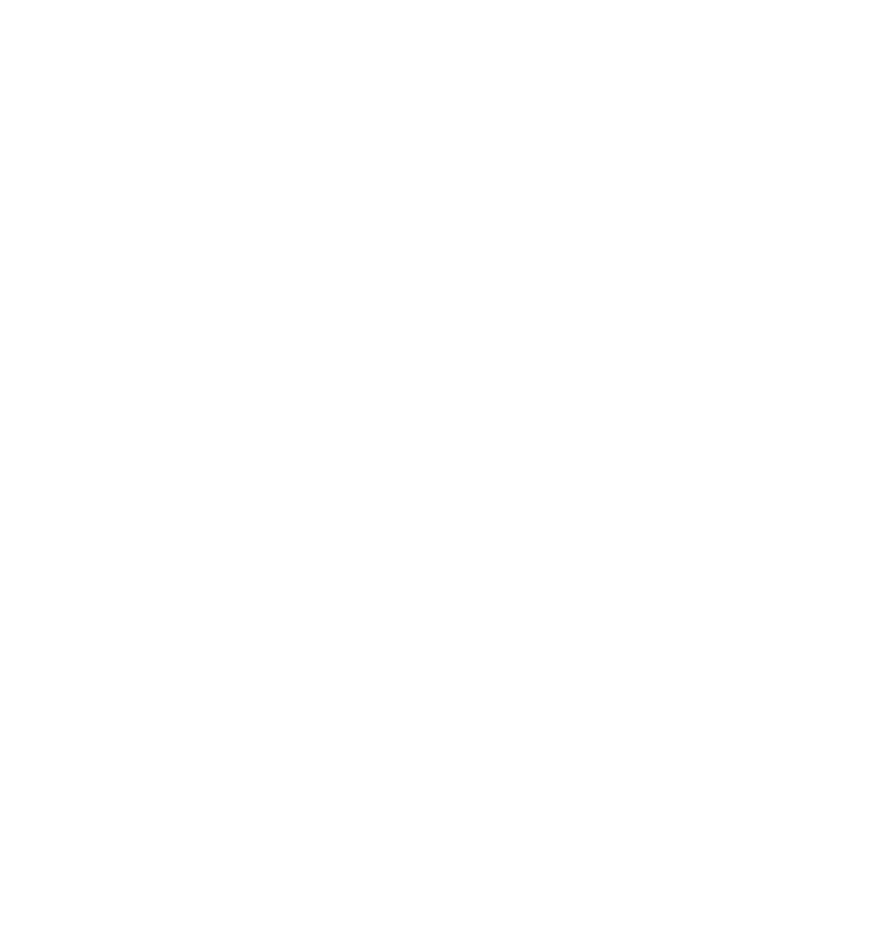
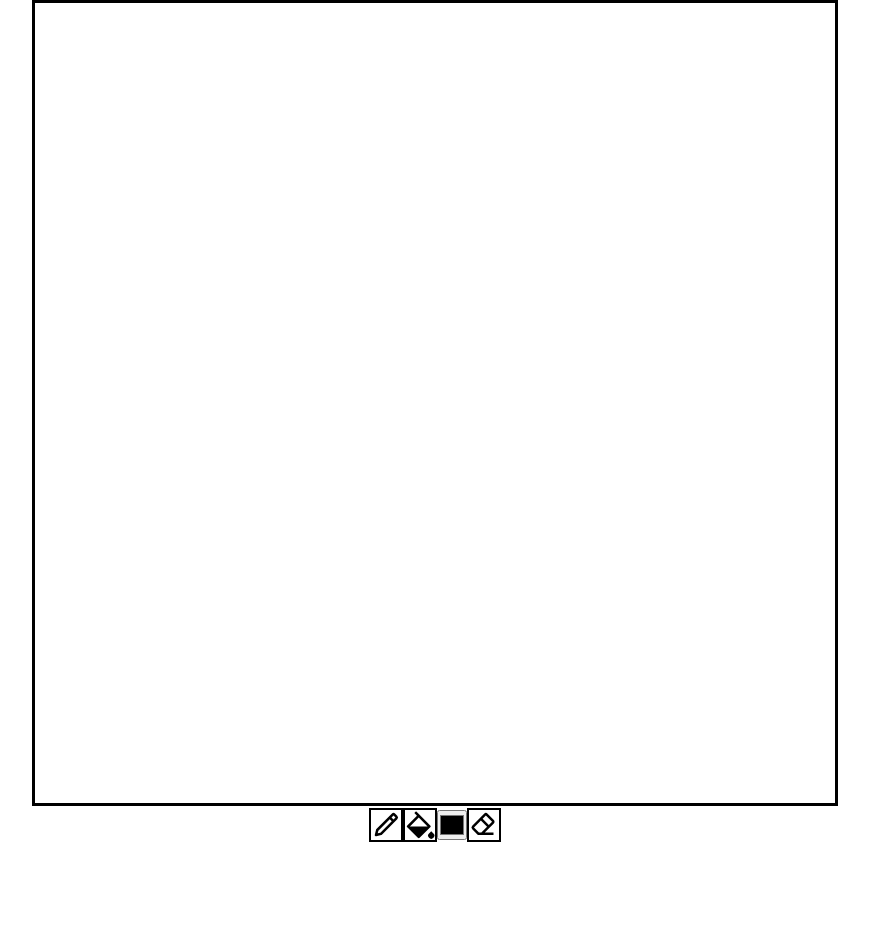
Before and after one commit to abdur-rafi/Skribbl-Clone, a React (Create React App) app: page / in a window 1280 px wide. Shown: the top 952 px of the page, without its empty margins (205-1074 px from the left). After the commit the page ends 844 px from the top, so only its background shows below. Built offline with nearby package versions, Linux system fonts and the light colour scheme.

Commit message:
eraser, changing linewidth on scroll, color picker added

```diff
--- a/package.json
+++ b/package.json
@@ -9,9 +9,11 @@
     "@types/jest": "^26.0.15",
     "@types/node": "^12.0.0",
     "@types/react": "^17.0.0",
+    "@types/react-color": "^3.0.4",
     "@types/react-dom": "^17.0.0",
     "react": "^17.0.2",
     "react-dom": "^17.0.2",
+    "react-icons": "^4.2.0",
     "react-scripts": "4.0.3",
     "typescript": "^4.1.2",
     "web-vitals": "^1.0.1"
--- a/src/components/Canvas.tsx
+++ b/src/components/Canvas.tsx
@@ -1,5 +1,16 @@
 
 import * as React from 'react'
+import {BiPencil, BiEraser} from 'react-icons/bi'
+import {RiPaintFill} from 'react-icons/ri'
+
+function min(x: number, y : number): number{
+    if(x < y) return x;
+    return y;
+}
+function max(x : number, y : number) : number{
+    if(x > y) return x;
+    return y;
+}
 
 interface State{
 
@@ -16,13 +27,28 @@
 class Canvas extends React.Component<Props, State>{
 
     canvasRef : React.RefObject<HTMLCanvasElement>;
-    drawMode : 'color' | 'fill' ;
+    drawMode : 'color' | 'fill' | 'erase' ;
+    color : number[];
+    colorString : string;
+    lineWidth : number;
 
     constructor(props : Props){
         super(props);
         this.canvasRef = React.createRef();
         this.drawMode = 'color';
+        this.color = [0, 0, 0];
+        this.colorString = '#000000';
+        this.lineWidth = 2;
     }
+
+    hexToRGB(hex: string) : number[] {
+
+        const r = parseInt(hex.slice(1, 3), 16);
+        const g = parseInt(hex.slice(3, 5), 16);
+        const b = parseInt(hex.slice(5, 7), 16);
+
+        return [r, g, b]
+      }
 
     getColorIndicesForCoord(x : number, y : number, width : number, height : number) : number[]{
         if (x < 0 || y < 0 || x >= width || y >= height) return [-1, -1, -1, -1];
@@ -30,11 +56,11 @@
         return [red, red + 1, red + 2, red + 3];
     }
 
-    setNewColor(imageData : Uint8ClampedArray, indexes : number[]){
-        for(let i = 0; i < 2; ++i){
-            imageData[indexes[i]] = 100;
+    setNewColor(imageData : Uint8ClampedArray, indexes : number[] , colors : number[]){
+        for(let i = 0; i < 3; ++i){
+            imageData[indexes[i]] = colors[i];
         }
-        imageData[indexes[3]] = 200;
+        imageData[indexes[3]] = 255;
     }
 
     checkEqualColor(imageData : Uint8ClampedArray, point1: number[], point2 : number[]): boolean{
@@ -62,58 +88,30 @@
             y : y
         })
         vis[x][y] = true;
-        // let path = new Path2D();
-        // path.moveTo(x, y);
-        // path.lineTo(x, y);
         while(stack.length !== 0){
             let top : points = stack.pop()!;
-            let upIndexes = this.getColorIndicesForCoord(top.x ,top.y + 1 , canvas.width,canvas.height);
-            if(this.checkEqualColor(imageData, upIndexes , startingColorIndex) && !vis[top.x][top.y+1]){
-                // console.log(upIndexes);
-                stack.push({
-                    x : top.x,
-                    y : top.y + 1
-                })
-                vis[top.x][top.y + 1] = true;
-                this.setNewColor(imageData, upIndexes);
-            }
-            let rightIndexes = this.getColorIndicesForCoord(top.x + 1 ,top.y  , canvas.width,canvas.height);
-            if(this.checkEqualColor(imageData, rightIndexes , startingColorIndex) && !vis[top.x + 1][top.y]){
-                // console.log(rightIndexes);
-                stack.push({
-                    x : top.x + 1,
-                    y : top.y
-                })
-                vis[top.x + 1][top.y ] = true;
-                this.setNewColor(imageData, rightIndexes);
-            }
-            let leftIndexes = this.getColorIndicesForCoord(top.x - 1 ,top.y , canvas.width,canvas.height);
-            // console.log(top.x - 1,top.y);
-            if(this.checkEqualColor(imageData, leftIndexes , startingColorIndex) && !vis[top.x - 1][top.y]){
-                // console.log(leftIndexes);
-                stack.push({
-                    x : top.x - 1,
-                    y : top.y
-                })
-                vis[top.x - 1][top.y] = true;
-                this.setNewColor(imageData, leftIndexes);
-            }
-            let bottomIndexes = this.getColorIndicesForCoord(top.x ,top.y - 1 , canvas.width,canvas.height);
-            if(this.checkEqualColor(imageData, bottomIndexes , startingColorIndex) && !vis[top.x][top.y - 1]){
-                // console.log(bottomIndexes);
-                stack.push({
-                    x : top.x,
-                    y : top.y - 1
-                })
-                vis[top.x][top.y - 1] = true;
-                this.setNewColor(imageData, bottomIndexes);
+            let cornerPoints : points[] = [
+                {x : top.x + 1, y : top.y},{x : top.x, y : top.y + 1},
+                {x : top.x - 1, y : top.y}, {x : top.x, y : top.y - 1},
+                {x : top.x + 1, y : top.y - 1},{x : top.x + 1, y : top.y + 1},
+                {x : top.x - 1, y : top.y - 1}, {x : top.x - 1, y : top.y + 1},
+            ]
+            for(let j = 0; j < cornerPoints.length; ++j){
+                let xn = cornerPoints[j].x;
+                let yn = cornerPoints[j].y;
+                let indexes = this.getColorIndicesForCoord(xn, yn, canvas.width, canvas.height);
+                if(this.checkEqualColor(imageData, indexes , startingColorIndex) && !vis[xn][yn]){
+                    stack.push(cornerPoints[j]);
+                    vis[xn][yn] = true;
+                    this.setNewColor(imageData, indexes, this.color);
+                }
             }
         }
-        let t2 = Date.now();
-        this.setNewColor(imageData, startingColorIndex);
+        this.setNewColor(imageData, startingColorIndex, this.color);
         context.clearRect(0, 0, canvas.width, canvas.height);
         context.putImageData(id, 0, 0);
-        // console.log(t2 - t1);
+        let t2 = Date.now();
+        console.log(t2 - t1);
 
     }
 
@@ -125,49 +123,19 @@
             let context = canvas.getContext('2d');
             canvas.height = canvas.clientHeight;
             canvas.width = canvas.clientWidth;
-            // let path = new Path2D();
-
-            // path.moveTo(10, 10);
-            // path.lineTo(20, 20);
-            // path.lineTo(30, 40);
-            // path.lineTo(20, 50);
-            // path.closePath();
-            // context?.fill(path);
-
 
             if(context){
-                // context.fillStyle = 'green';
-                // context?.fillRect(10, 10,  100, 100);
-                // context.fillStyle = 'red';
-                // context.fillRect(20, 20, 10, 10);
-                // context.clearRect(30, 30, 40, 30);
-                // context.beginPath();
-                // context.moveTo(10, 10);
-                // context.lineTo(201, 196);
-                // context.stroke();
-                // console.log(canvas.width,canvas.height)
-                // context.lineTo(25, 105);
-                // context.stroke();
-                // context.lineTo(125, 105);
-                // context.stroke();
-
-                // context.closePath();
-                // context.stroke();
-
-                // context.lineTo(50, 105);
-                // context.stroke();
-
-                // context.fill();
-                // console.log('drawn');
-                context.lineWidth = 4;
+                context.lineWidth = this.lineWidth;
                 context.lineCap = 'round';
+                this.color = [255, 255, 255];
+                this.floodFillAlgo(context, canvas, 0, 0);
+                this.color = [0, 0, 0];
 
                 canvas.addEventListener('mousemove',e=>{
-                    if(!draw || this.drawMode != 'color') return;
-                    console.log(e.offsetX);
+                    if(!draw || this.drawMode == 'fill') return;
                     context?.lineTo(e.offsetX, e.offsetY);
-                    // paths[paths.length - 1].lineTo(e.offsetX, e.offsetY);
                     context?.stroke();
+
                 });
                 canvas.addEventListener('mousedown',e=>{
                     if(this.drawMode === 'fill'){
@@ -175,22 +143,29 @@
                         return;
                     }
                     draw = true;
+                    context!.lineWidth = this.lineWidth;
                     context?.beginPath();
-                    // paths.push(new Path2D());
-                    // paths[paths.length-1].moveTo(e.offsetX, e.offsetY);
+                    context!.strokeStyle = this.drawMode === 'color'? this.colorString : '#ffffff';
                     context?.moveTo(e.offsetX, e.offsetY);
                 })
                 canvas.addEventListener('mouseup',e=>{
                     draw = false;
                     context?.beginPath();
-                    // context!.fillStyle = 'green';
-                    // context?.fill(paths[paths.length - 1])
-                    // context?.fill();
                 })
                 canvas.addEventListener('mouseout',e=>{
                     draw = false;
                     console.log('mouse left');
                 },false)
+                canvas.addEventListener('wheel', e=>{
+                    console.log('wheel');
+                    console.log(e.deltaY);
+                    if(e.deltaY > 0){
+                        this.lineWidth = max(1, this.lineWidth - 1);
+                    }
+                    else{
+                        this.lineWidth = min(12, this.lineWidth + 1);
+                    }
+                })
             }
 
 
@@ -201,15 +176,49 @@
         return(
             <div style={{
                 display : 'flex',
-                flexDirection : 'column'
+                flexDirection : 'column',
+                // backgroundColor : 'red',
+                // justifyContent : 'center',
+                alignItems : 'center'
             }}>
                 <canvas ref={this.canvasRef} style={{
-                    height : "1000px",
-                    width : "1000px",
+                    height : "800px",
+                    width : "800px",
+                    borderWidth : '2px',
+                    border : 'solid'
                 }}/>
-                <div>
-                    <button title = 'color' onClick = {(e) => this.drawMode = 'color'} > Color </button>
-                    <button title = 'fill' onClick = {(e) => this.drawMode = 'fill'} > Fill </button>
+                <div style={{
+
+                }}>
+                    <div style={{
+                        margin : '2px',
+                        display : 'flex',
+                        alignItems : 'center'
+                    }}>
+                        <BiPencil style={{
+                            border : 'solid 2px',
+                            fontSize : 30
+                        }} onClick = {() => this.drawMode = 'color'} />
+                        <RiPaintFill style = {{
+                            border : 'solid 2px',
+                            fontSize : 30
+                        }} onClick = {() => this.drawMode = 'fill'}/>
+                        <input type = 'color' style={{
+                            margin : 0,
+                            padding : 0,
+                            height : 30,
+                            width : 30
+                        }} onChange = {(e)=>{
+                            this.color = this.hexToRGB(e.target.value);
+                            this.colorString = e.target.value;
+                        }}  />
+
+                        <BiEraser style = {{
+                            border : 'solid 2px',
+                            fontSize : 30
+                        }} onClick = {() => this.drawMode = 'erase'}/>
+
+                    </div>
                 </div>
             </div>
         )
```
Also changed, not shown: 1 other file (tests, documents, lock files or other folders).
